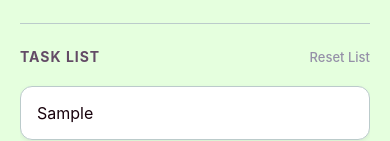
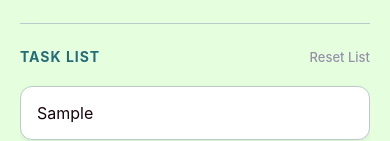
Before and after one commit to Mark-Jeonel-Kenn-Gob/expo-trial-32s1-gob, a React Native app: screen / in a window 390 px wide. Both pictures are taken after typing "Sample" into the empty fields and a click on the button "ADD". Shown: the part 162-303 px from the top of the page. Built offline with nearby package versions, Linux system fonts and the light colour scheme.

Commit message:
hoa 11.1

```diff
--- a/App.js
+++ b/App.js
@@ -1,32 +1,21 @@
 import { useState } from "react";
-import {
-  StyleSheet,
-  Text,
-  View,
-  Button,
-  TextInput,
-  ScrollView,
-  Alert,
-} from "react-native";
+import { StyleSheet, Text, View, FlatList, Alert } from "react-native";
+
+// Imported all custom components including GoalListHeader
+import GoalItem from "./components/GoalItem";
+import GoalInput from "./components/GoalInput";
+import GoalListHeader from "./components/GoalListHeader";
 
 export default function App() {
-  const [enteredGoalText, setEnteredGoalText] = useState("");
   const [courseGoals, setCourseGoals] = useState([]);
 
-  function goalInputHandler(enteredText) {
-    setEnteredGoalText(enteredText);
-  }
-
-  function addGoalHandler() {
+  function addGoalHandler(enteredGoalText) {
     if (enteredGoalText.trim().length === 0) return;
 
     setCourseGoals((currentCourseGoals) => [
       ...currentCourseGoals,
-      enteredGoalText,
+      { text: enteredGoalText, key: Math.random().toString() },
     ]);
-
-    // Addish to ILO3: Clear input after adding
-    setEnteredGoalText("");
   }
 
   function clearAllGoalsHandler() {
@@ -42,36 +31,23 @@ export default function App() {
     <View style={styles.appContainer}>
       <Text style={styles.mainTitle}>Software Design 2 Goals</Text>
 
-      <View style={styles.inputContainer}>
-        <TextInput
-          style={styles.textInput}
-          placeholder="What's the next goal, bruv?"
-          placeholderTextColor="#9590A8"
-          onChangeText={goalInputHandler}
-          value={enteredGoalText}
+      <GoalInput onAddGoal={addGoalHandler} />
+
+      {/* ILO1: The container size is limited by the height style below */}
+      <View style={styles.goalListContainer}>
+        {/* ILO2: Implemented the new custom component and passed props */}
+        <GoalListHeader
+          hasGoals={courseGoals.length > 0}
+          onReset={clearAllGoalsHandler}
         />
-        <View style={styles.buttonContainer}>
-          <Button title="Add" color="#634B66" onPress={addGoalHandler} />
-        </View>
-      </View>
 
-      <View style={styles.goalsContainer}>
-        <View style={styles.listHeaderRow}>
-          <Text style={styles.sectionHeader}>Task List</Text>
-          {courseGoals.length > 0 && (
-            <Text style={styles.clearBtn} onPress={clearAllGoalsHandler}>
-              Reset List
-            </Text>
-          )}
-        </View>
-
-        <ScrollView showsVerticalScrollIndicator={false}>
-          {courseGoals.map((goal, index) => (
-            <View key={index} style={styles.goalItem}>
-              <Text style={styles.goalText}>{goal}</Text>
-            </View>
-          ))}
-        </ScrollView>
+        <FlatList
+          data={courseGoals}
+          renderItem={(itemData) => {
+            return <GoalItem text={itemData.item.text} />;
+          }}
+          showsVerticalScrollIndicator={false}
+        />
       </View>
     </View>
   );
@@ -82,79 +58,16 @@ const styles = StyleSheet.create({
     flex: 1,
     paddingTop: 60,
     paddingHorizontal: 20,
-    backgroundColor: "#E5FFDE", // Frosted Mint
+    backgroundColor: "#E5FFDE",
   },
   mainTitle: {
     fontSize: 28,
     fontWeight: "bold",
-    color: "#18020C", // Coffee Bean (for strong contrast)
+    color: "#18020C",
     marginBottom: 20,
   },
-  inputContainer: {
-    flexDirection: "row",
-    justifyContent: "space-between",
-    alignItems: "center",
-    marginBottom: 24,
-    borderBottomWidth: 1,
-    borderBottomColor: "#BBCBCB", // Ash Grey
-    paddingBottom: 25,
-  },
-  textInput: {
-    backgroundColor: "#fff",
-    borderRadius: 10,
-    width: "75%",
-    marginRight: 8,
-    padding: 12,
-    color: "#18020C",
-    fontSize: 16,
-    borderWidth: 1,
-    borderColor: "#BBCBCB",
-  },
-  buttonContainer: {
-    width: "20%",
-  },
-  goalsContainer: {
-    flex: 5,
-  },
-  listHeaderRow: {
-    flexDirection: "row",
-    justifyContent: "space-between",
-    alignItems: "center",
-    marginBottom: 15,
-  },
-  sectionHeader: {
-    color: "#634B66", // Vintage Grape daw sabi ng coolors
-    fontSize: 14,
-    fontWeight: "bold",
-    textTransform: "uppercase",
-    letterSpacing: 1,
-  },
-
-  clearBtn: {
-    color: "#9590A8", // Lavender Grey-ish
-    fontSize: 13,
-    fontWeight: "500",
-  },
-
-  goalItem: {
-    padding: 16,
-    marginVertical: 6,
-    backgroundColor: "#fff", // White cards para clean
-    borderRadius: 12,
-    borderWidth: 1,
-    borderColor: "#BBCBCB",
-
-    // Subtle shadow for elevation camown
-    shadowColor: "#634B66",
-    shadowOffset: { width: 0, height: 2 },
-    shadowOpacity: 0.1,
-    shadowRadius: 4,
-    elevation: 2,
-  },
-
-  goalText: {
-    color: "#18020C",
-    fontSize: 16,
-    fontWeight: "400",
+  goalListContainer: {
+    //flex: 5,
+    height: 630, // ILO1: This limits the container size so scrolling triggers
   },
 });
--- /dev/null
+++ b/components/GoalInput.js
@@ -0,0 +1,57 @@
+import { useState } from "react";
+import { StyleSheet, View, TextInput, Button } from "react-native";
+
+function GoalInput(props) {
+  const [enteredGoalText, setEnteredGoalText] = useState("");
+
+  function goalInputHandler(enteredText) {
+    setEnteredGoalText(enteredText);
+  }
+
+  function addGoalHandler() {
+    props.onAddGoal(enteredGoalText);
+    setEnteredGoalText(""); // Resets the text input field
+  }
+
+  return (
+    <View style={styles.inputContainer}>
+      <TextInput
+        style={styles.textInput}
+        placeholder="What's the next goal, bruv?"
+        placeholderTextColor="#9590A8"
+        onChangeText={goalInputHandler}
+        value={enteredGoalText}
+      />
+      <View style={styles.buttonContainer}>
+        {/* 4. Bound to the local addGoalHandler */}
+        <Button title="Add" color="#634B66" onPress={addGoalHandler} />
+      </View>
+    </View>
+  );
+}
+
+export default GoalInput;
+
+const styles = StyleSheet.create({
+  inputContainer: {
+    flexDirection: "row",
+    justifyContent: "space-between",
+    alignItems: "center",
+    marginBottom: 24,
+    borderBottomWidth: 1,
+    borderBottomColor: "#BBCBCB",
+    paddingBottom: 25,
+  },
+  textInput: {
+    backgroundColor: "#fff",
+    borderRadius: 10,
+    width: "75%",
+    marginRight: 8,
+    padding: 12,
+    color: "#18020C",
+    fontSize: 16,
+    borderWidth: 1,
+    borderColor: "#BBCBCB",
+  },
+  buttonContainer: { width: "20%" },
+});
--- /dev/null
+++ b/components/GoalItem.js
@@ -0,0 +1,32 @@
+import { StyleSheet, View, Text } from "react-native";
+
+function GoalItem(props) {
+  return (
+    <View style={styles.goalItem}>
+      <Text style={styles.goalText}>{props.text}</Text>
+    </View>
+  );
+}
+
+export default GoalItem;
+
+const styles = StyleSheet.create({
+  goalItem: {
+    padding: 16,
+    marginVertical: 6,
+    backgroundColor: "#fff",
+    borderRadius: 12,
+    borderWidth: 1,
+    borderColor: "#BBCBCB",
+    shadowColor: "#634B66",
+    shadowOffset: { width: 0, height: 2 },
+    shadowOpacity: 0.1,
+    shadowRadius: 4,
+    elevation: 2,
+  },
+  goalText: {
+    color: "#18020C",
+    fontSize: 16,
+    fontWeight: "400",
+  },
+});
--- /dev/null
+++ b/components/GoalListHeader.js
@@ -0,0 +1,37 @@
+import { StyleSheet, View, Text } from "react-native";
+
+function GoalListHeader(props) {
+  return (
+    <View style={styles.listHeaderRow}>
+      <Text style={styles.sectionHeader}>Task List</Text>
+      {props.hasGoals && (
+        <Text style={styles.clearBtn} onPress={props.onReset}>
+          Reset List
+        </Text>
+      )}
+    </View>
+  );
+}
+
+export default GoalListHeader;
+
+const styles = StyleSheet.create({
+  listHeaderRow: {
+    flexDirection: "row",
+    justifyContent: "space-between",
+    alignItems: "center",
+    marginBottom: 15,
+  },
+  sectionHeader: {
+    color: "#236c78ff", // Vintage Grape
+    fontSize: 14,
+    fontWeight: "bold",
+    textTransform: "uppercase",
+    letterSpacing: 1,
+  },
+  clearBtn: {
+    color: "#9590A8", // Lavender Grey
+    fontSize: 13,
+    fontWeight: "500",
+  },
+});
```
